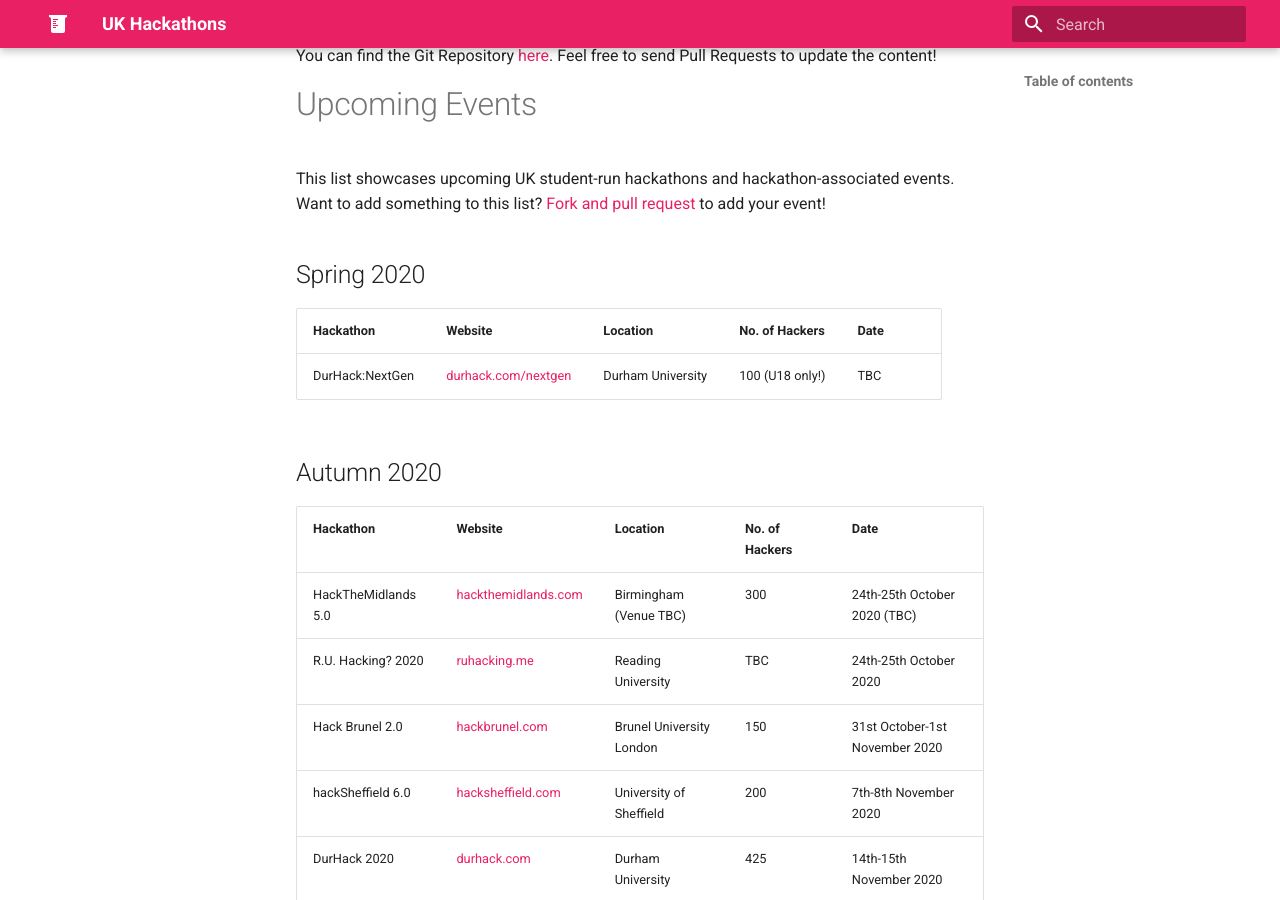
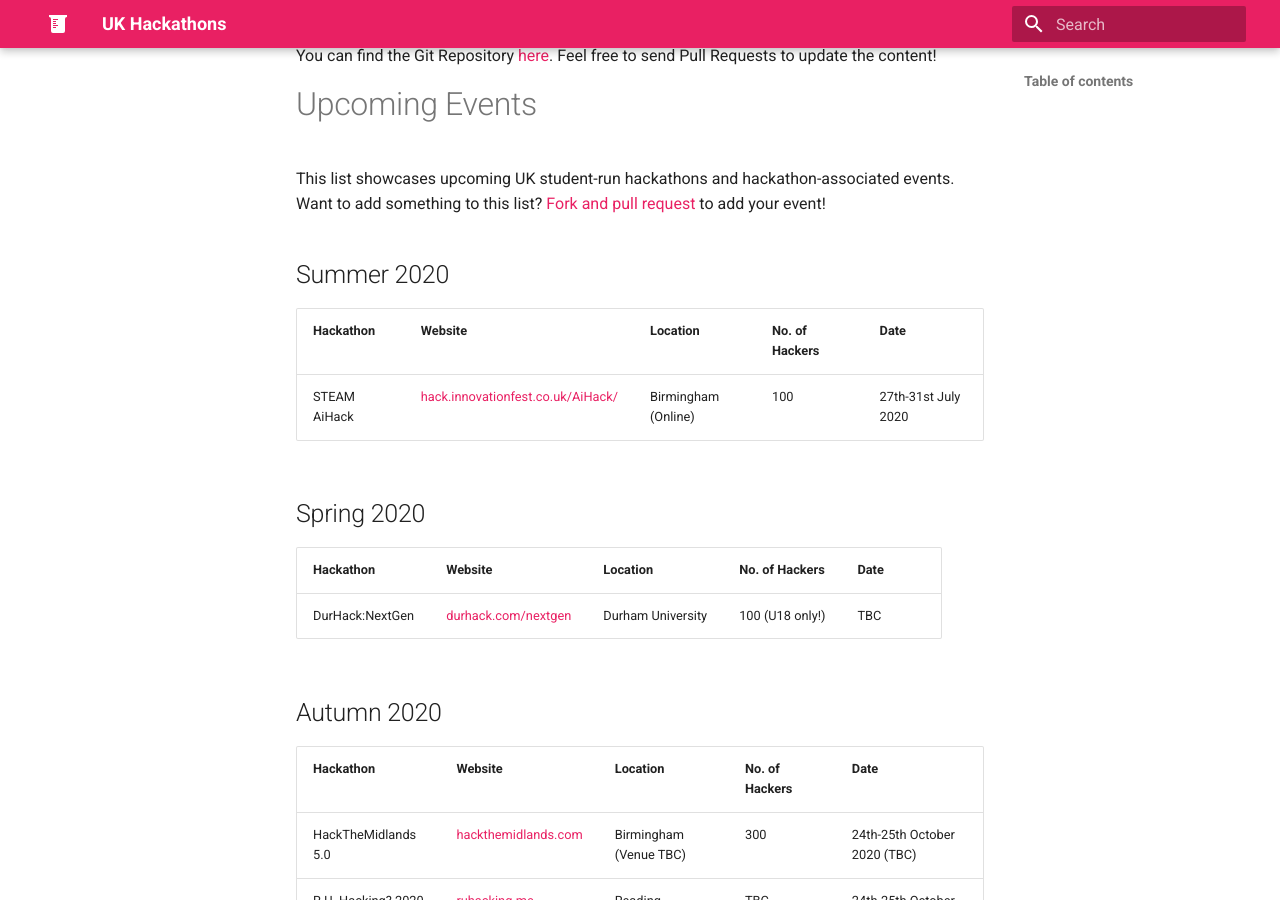
Before and after one commit to Athons/wiki, an MkDocs documentation site: the page built from docs/index.md, in a window 1280 px wide and 900 px high, scrolled down 620 px. Built offline with MkDocs 1.6.1 and Material for MkDocs 9.7.7, drawn with Linux system fonts in a browser that asks for light colours; nearby versions of some CDN libraries.

Commit message:
Adding Steam AI hack (#197)
Hi there,
We want to add our STEAM AI hack here. It is a hackathon that is run by Birmingham city university to help attract new coders to introduce them to AI and programming.

```diff
--- a/docs/index.md
+++ b/docs/index.md
@@ -29,12 +29,17 @@
 This list showcases upcoming UK student-run hackathons and hackathon-associated events.
 Want to add something to this list? [Fork and pull request](https://github.com/Hackathons-UK/wiki/edit/master/docs/index.md) to add your event!
 
+## Summer 2020
+
+|Hackathon        |Website|   Location         |No. of Hackers|Date|
+|-----------------|-------|--------------------|--------------|----|
+| STEAM AiHack | [hack.innovationfest.co.uk/AiHack/](https://hack.innovationfest.co.uk/AiHack/) | Birmingham (Online) | 100 | 27th-31st July 2020
+
 ## Spring 2020
 
 |Hackathon        |Website|   Location         |No. of Hackers|Date|
 |-----------------|-------|--------------------|--------------|----|
 | DurHack:NextGen  | [durhack.com/nextgen](https://durhack.com/nextgen) | Durham University | 100 (U18 only!) | TBC |
-
 
 ## Autumn 2020
 |Hackathon        |Website|   Location         |No. of Hackers|Date|
```
